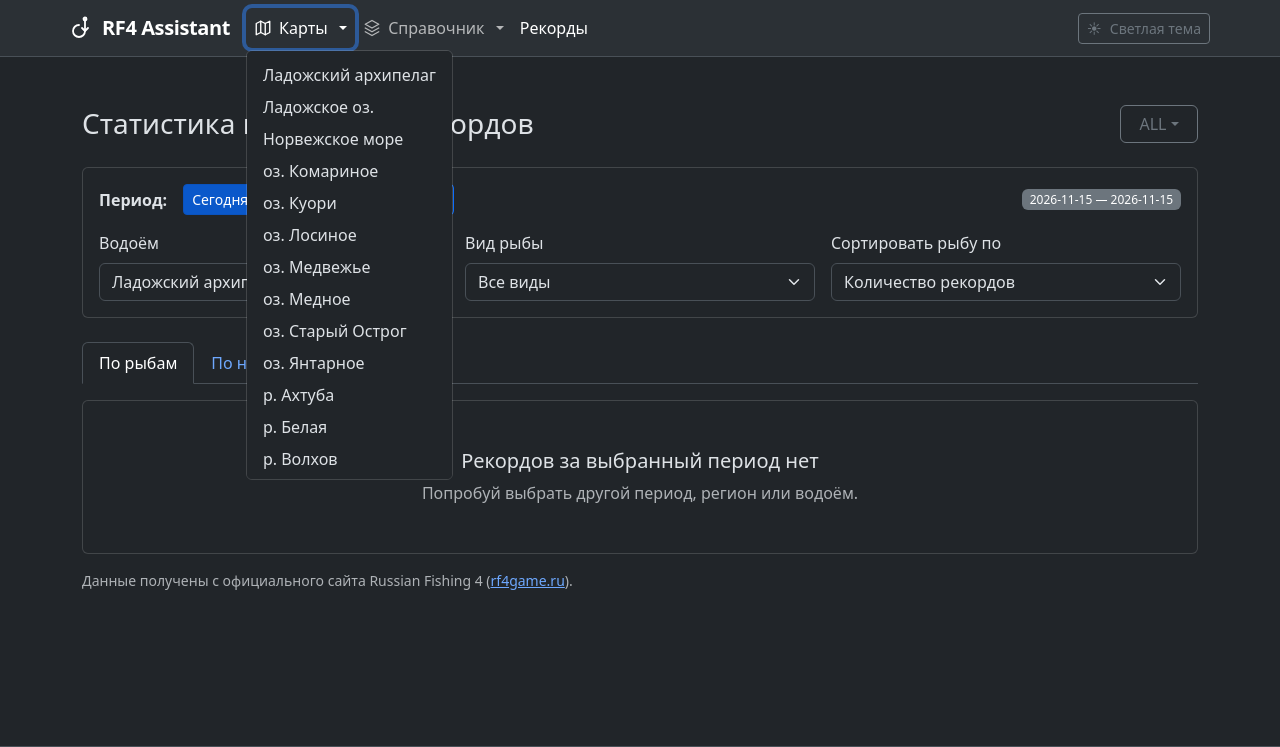
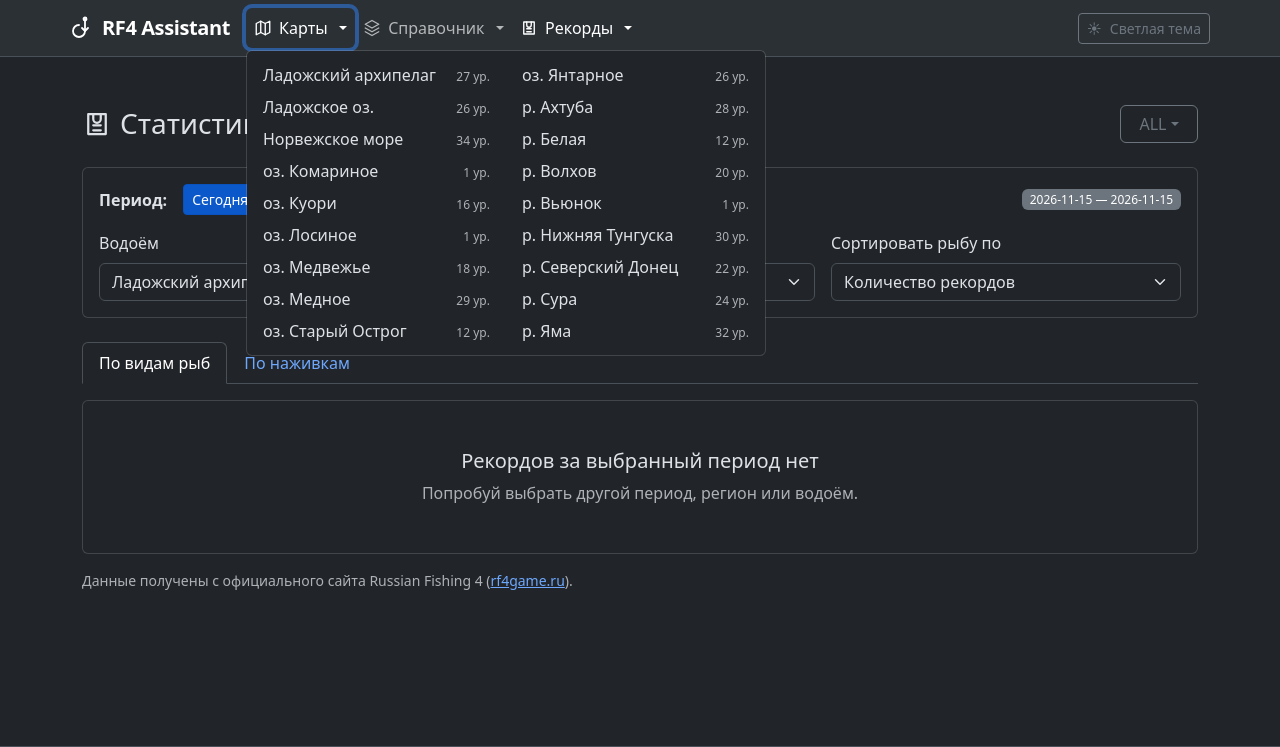
Before and after one commit to Lubkov/RF4Assistant, a Django app: page /records/ in a window 1280 px wide, after a click on "Карты". Shown: the top 747 px of the page. Run offline with Django 5.2, Linux system fonts and the light colour scheme; data comes from the database, SQL or seed files in the repository; data that the repository does not hold is empty.

Commit message:
Improve maps dropdown layout with two columns, waterbody levels, and right alignment

```diff
--- a/static/css/site.css
+++ b/static/css/site.css
@@ -3,7 +3,25 @@
 body { background-color: var(--bs-body-bg); }
 .site-header, .site-footer { background: var(--bs-tertiary-bg); }
 .navbar-brand { letter-spacing: -.02em; }
-.map-dropdown { max-height: min(65vh, 430px); overflow-y: auto; }
+/* Fill the first nine map links top-to-bottom, then the next nine in column two. */
+.map-dropdown {
+  display: none;
+  width: 520px;
+  max-width: calc(100vw - 1.5rem);
+  grid-template-columns: repeat(2, minmax(0, 1fr));
+  grid-template-rows: repeat(9, auto);
+  grid-auto-flow: column;
+  max-height: none;
+  overflow: visible;
+}
+.map-dropdown.show { display: grid; }
+.map-dropdown > li { min-width: 0; }
+.map-dropdown .dropdown-item { display: flex; align-items: baseline; flex-wrap: nowrap; gap: .35rem; width: 100%; white-space: normal; }
+.map-dropdown .dropdown-item > span { min-width: 0; flex: 1 1 auto; }
+.map-dropdown-level { margin-left: auto; flex-shrink: 0; font-size: .75em; white-space: nowrap; text-align: right; }
+@media (max-width: 575.98px) {
+  .map-dropdown, .map-dropdown.show { width: 100%; grid-template-columns: minmax(0, 1fr); grid-template-rows: none; grid-auto-flow: row; }
+}
 .waterbody-card { border-color: var(--bs-border-color); transition: border-color .15s ease, transform .15s ease; scroll-margin-top: 1.5rem; }
 .waterbody-card:hover { border-color: var(--bs-secondary-color); }
 .waterbody-card:target { outline: 2px solid var(--bs-primary); outline-offset: 3px; }
--- a/templates/includes/navbar.html
+++ b/templates/includes/navbar.html
@@ -14,7 +14,7 @@
           <button class="nav-link dropdown-toggle btn btn-link" type="button" data-bs-toggle="dropdown" aria-expanded="false"><svg class="nav-icon" viewBox="0 0 24 24" fill="none" stroke="currentColor" stroke-width="1.8" stroke-linecap="round" stroke-linejoin="round" aria-hidden="true"><path d="m3 6 6-3 6 3 6-3v15l-6 3-6-3-6 3Z"/><path d="M9 3v15m6-12v15"/></svg><span>Карты</span></button>
           <ul class="dropdown-menu map-dropdown">
             {% for waterbody in waterbodies %}
-              <li><a class="dropdown-item" href="{% url 'waterbodies:detail' waterbody.slug %}">{{ waterbody.name }}</a></li>
+              <li><a class="dropdown-item" href="{% url 'waterbodies:detail' waterbody.slug %}"><span>{{ waterbody.name }}</span><small class="map-dropdown-level text-body-secondary">{{ waterbody.level }} ур.</small></a></li>
             {% empty %}
               <li><span class="dropdown-item-text text-body-secondary">Нет водоёмов</span></li>
             {% endfor %}
@@ -27,7 +27,19 @@
                    href="{% url 'fish:list' %}"{% if request.resolver_match.app_name == 'fish' %} aria-current="page"{% endif %}><svg class="nav-icon" viewBox="0 0 24 24" fill="none" stroke="currentColor" stroke-width="1.8" stroke-linecap="round" stroke-linejoin="round" aria-hidden="true"><path d="M6.5 12c2-3.2 5-5 8.5-5 2.2 0 4.5 1 6 2.5L18 12l3 2.5C19.5 16 17.2 17 15 17c-3.5 0-6.5-1.8-8.5-5Z"/><path d="m7 8-3-2 1 4-2 2 2 2-1 4 3-2"/><circle cx="15.5" cy="10.5" r=".7" fill="currentColor" stroke="none"/></svg><span>Виды рыб</span></a></li>
           </ul>
         </li>
-        <li class="nav-item"><a class="nav-link{% if request.resolver_match.app_name == 'records' %} active{% endif %}" href="{% url 'records:weekly' %}">Рекорды</a></li>
+        <li class="nav-item dropdown">
+          <button class="nav-link dropdown-toggle btn btn-link{% if request.resolver_match.app_name == 'records' %} active{% endif %}" type="button" data-bs-toggle="dropdown" aria-expanded="false">
+            {% include 'includes/records_icon.html' with kind='records' %}<span>Рекорды</span>
+          </button>
+          <ul class="dropdown-menu">
+            <li><a class="dropdown-item{% if request.resolver_match.app_name == 'records' and request.GET.view != 'bait' %} active{% endif %}" href="{% url 'records:weekly' %}?view=fish"{% if request.resolver_match.app_name == 'records' and request.GET.view != 'bait' %} aria-current="page"{% endif %}>
+              {% include 'includes/records_icon.html' with kind='fish' %}<span>Рекорды по видам рыб</span>
+            </a></li>
+            <li><a class="dropdown-item{% if request.resolver_match.app_name == 'records' and request.GET.view == 'bait' %} active{% endif %}" href="{% url 'records:weekly' %}?view=bait"{% if request.resolver_match.app_name == 'records' and request.GET.view == 'bait' %} aria-current="page"{% endif %}>
+              {% include 'includes/records_icon.html' with kind='bait' %}<span>Рекорды по наживкам</span>
+            </a></li>
+          </ul>
+        </li>
       </ul>
       <button type="button" id="theme-toggle" class="btn btn-outline-secondary btn-sm theme-toggle" aria-label="Переключить цветовую тему" title="Переключить цветовую тему">
         <span class="theme-icon" aria-hidden="true">☀</span>
--- /dev/null
+++ b/templates/includes/records_icon.html
@@ -0,0 +1,16 @@
+{# Shared monochrome icons for the records menu and report heading. #}
+<svg class="{{ icon_class|default:'nav-icon' }}" viewBox="0 0 24 24" fill="none" stroke="currentColor" stroke-width="1.8" stroke-linecap="round" stroke-linejoin="round" aria-hidden="true">
+  {% if kind == 'fish' %}
+    <path d="M3 7h4m-4 5h4m-4 5h4"/>
+    <path d="M10 7h10M10 12h8M10 17h6"/>
+    <path d="m6 5 3 2-3 2m0 1 3 2-3 2m0 1 3 2-3 2"/>
+  {% elif kind == 'bait' %}
+    <path d="M4 5h9M4 10h7M4 15h5"/>
+    <path d="M16 3v10a4 4 0 1 0 4 4"/>
+    <path d="m13 10 3 3 3-3"/>
+  {% else %}
+    <path d="M5 4h14v16H5z"/>
+    <path d="M9 4v4a3 3 0 0 0 6 0V4"/>
+    <path d="M9 13h6m-6 4h6"/>
+  {% endif %}
+</svg>
--- a/templates/records/weekly.html
+++ b/templates/records/weekly.html
@@ -4,7 +4,7 @@
 {% block extra_css %}<link rel="stylesheet" href="{% versioned_static 'css/records.css' %}">{% endblock %}
 {% block content %}
 <div class="d-flex flex-wrap justify-content-between align-items-center gap-3 mb-4">
-  <h1 class="h3 mb-0">Статистика недельных рекордов</h1>
+  <h1 class="h3 mb-0 d-inline-flex align-items-center gap-2">{% include 'includes/records_icon.html' with kind='records' icon_class='heading-icon' %}<span>Статистика недельных рекордов</span></h1>
   <div class="dropdown records-region-control">
     <input type="hidden" name="region" id="region" form="records-filter-form" value="{{ selected_region }}">
     <button type="button" class="btn btn-outline-secondary dropdown-toggle records-region-trigger"
@@ -60,7 +60,7 @@
 </section>
 
 <nav class="nav nav-tabs mb-3" aria-label="Группировка рекордов">
-  <a class="nav-link{% if selected_view == 'fish' %} active{% endif %}" href="{{ view_urls.fish }}"{% if selected_view == 'fish' %} aria-current="page"{% endif %}>По рыбам</a>
+  <a class="nav-link{% if selected_view == 'fish' %} active{% endif %}" href="{{ view_urls.fish }}"{% if selected_view == 'fish' %} aria-current="page"{% endif %}>По видам рыб</a>
   <a class="nav-link{% if selected_view == 'bait' %} active{% endif %}" href="{{ view_urls.bait }}"{% if selected_view == 'bait' %} aria-current="page"{% endif %}>По наживкам</a>
 </nav>
 
```
Also changed, not shown: core/tests.py (+14 -0 lines), records/test_navigation.py (added, +26 -0 lines).
